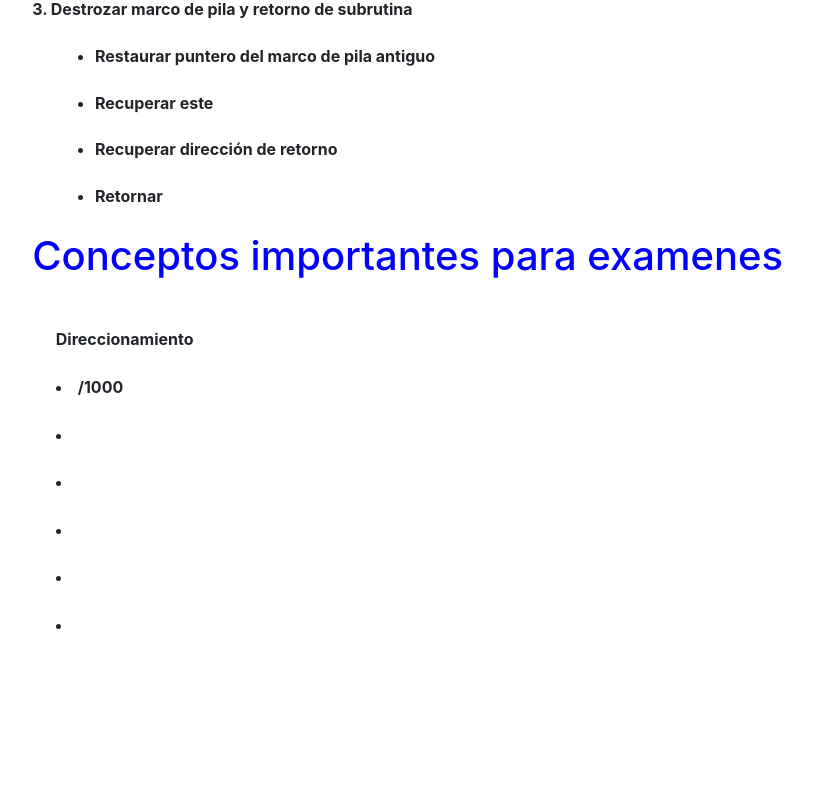
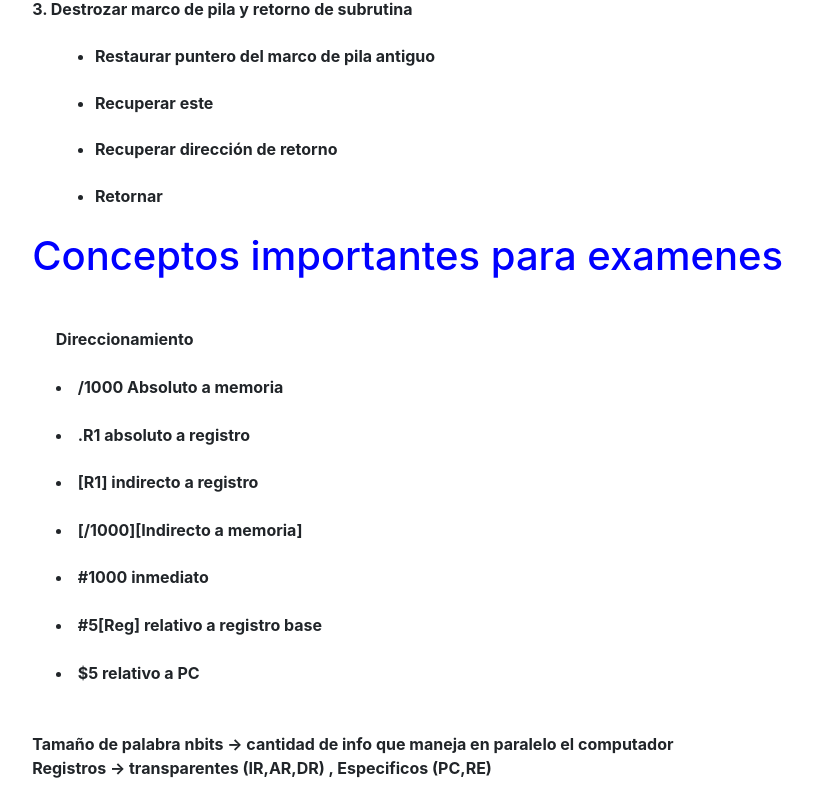
Before and after one commit to domlopluis94/Estructura-y-Arquitectura-de-Computadores, a plain HTML site: page ensamblador.html in a window 1280 px wide. Shown: the part 9249-10055 px from the top of the page, without its empty margins (18-831 px from the left). Before the commit the page ends 9912 px from the top, so only its background shows below. Drawn offline with nearby package versions, Linux system fonts and the light colour scheme.

Commit message:
errores menores

```diff
--- a/ensamblador.html
+++ b/ensamblador.html
@@ -407,13 +407,16 @@ Pasos a seguir para subrutinas del 88110
 <h1>Conceptos importantes para examenes </h1>
 <p>
 <br> Direccionamiento
-	<li> /1000
-	<li>
-	<li>
-	<li>
-	<li>
-	<li>
-
+	<li> /1000 Absoluto a memoria </li>
+	<li> .R1  absoluto a registro</li>
+	<li> [R1] indirecto a registro</li>
+	<li> [/1000][Indirecto a memoria]</li>
+	<li> #1000 inmediato</li>
+	<li> #5[Reg] relativo a registro base </li>
+	<li> $5 relativo a PC </li>
+<br> Tamaño de palabra nbits -> cantidad de info que maneja en paralelo el computador
+<br> Registros -> transparentes (IR,AR,DR) , Especificos (PC,RE)
+<br>
 
 
 </p>
```
Also changed, not shown: Perifericos.html (+2 -2 lines).
